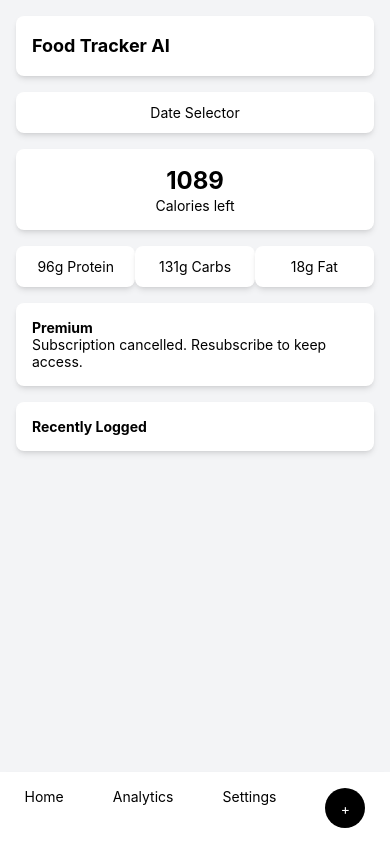
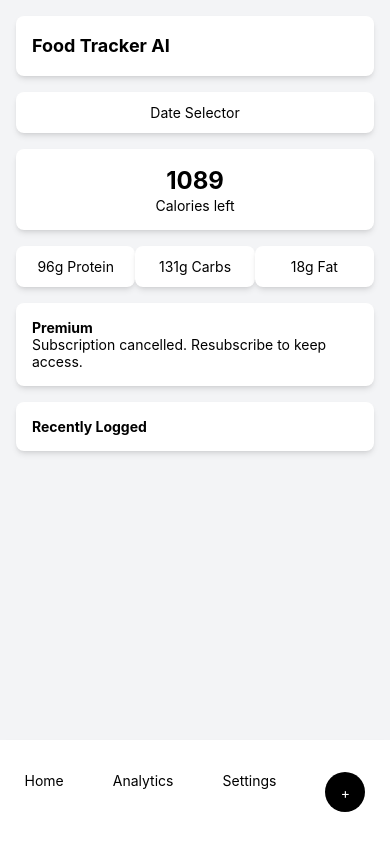
Before and after one commit to adnjoo/food-frame, a React Native app: screen / in a window 390 px wide. Built offline with nearby package versions, Linux system fonts and the light colour scheme.

Commit message:
make nav flush with bottom of screen (#25)

```diff
--- a/components/BottomNav.tsx
+++ b/components/BottomNav.tsx
@@ -5,7 +5,7 @@ export default function BottomNav() {
   const navigation = useNavigation();
 
   return (
-    <View className="absolute bottom-0 left-0 right-0 flex flex-row justify-around bg-white py-4 shadow-md">
+    <View className="absolute bottom-0 left-0 right-0 flex flex-row justify-around bg-white py-8 shadow-md">
       <TouchableOpacity onPress={() => navigation.navigate('Home')}>
         <Text>Home</Text>
       </TouchableOpacity>
--- a/components/Container.tsx
+++ /dev/null
@@ -1,14 +0,0 @@
-import { SafeAreaView, View } from 'react-native';
-
-export const Container = ({ children }: { children: React.ReactNode }) => {
-  return (
-    <SafeAreaView style={styles.container}>
-      <View style={styles.inner}>{children}</View>
-    </SafeAreaView>
-  );
-};
-
-const styles = {
-  container: { flex: 1, margin: 6, backgroundColor: 'white' }, // Ensure white background fills
-  inner: { flex: 1 }, // Add bottom padding for safe area
-};
--- a/components/Navigator.tsx
+++ b/components/Navigator.tsx
@@ -13,14 +13,17 @@ export default function Navigator() {
   return (
     <NavigationContainer>
       <SafeAreaView style={{ flex: 1, backgroundColor: 'white' }}>
+        {/* Main Container */}
         <View style={{ flex: 1 }}>
           <Stack.Navigator screenOptions={{ headerShown: false, animation: 'none' }}>
             <Stack.Screen name="Home" component={HomeScreen} />
             <Stack.Screen name="Analytics" component={AnalyticsScreen} />
             <Stack.Screen name="Settings" component={SettingsScreen} />
           </Stack.Navigator>
-          <BottomNav />
         </View>
+
+        {/* Bottom Navigation is outside flex: 1 */}
+        <BottomNav />
       </SafeAreaView>
     </NavigationContainer>
   );
```
